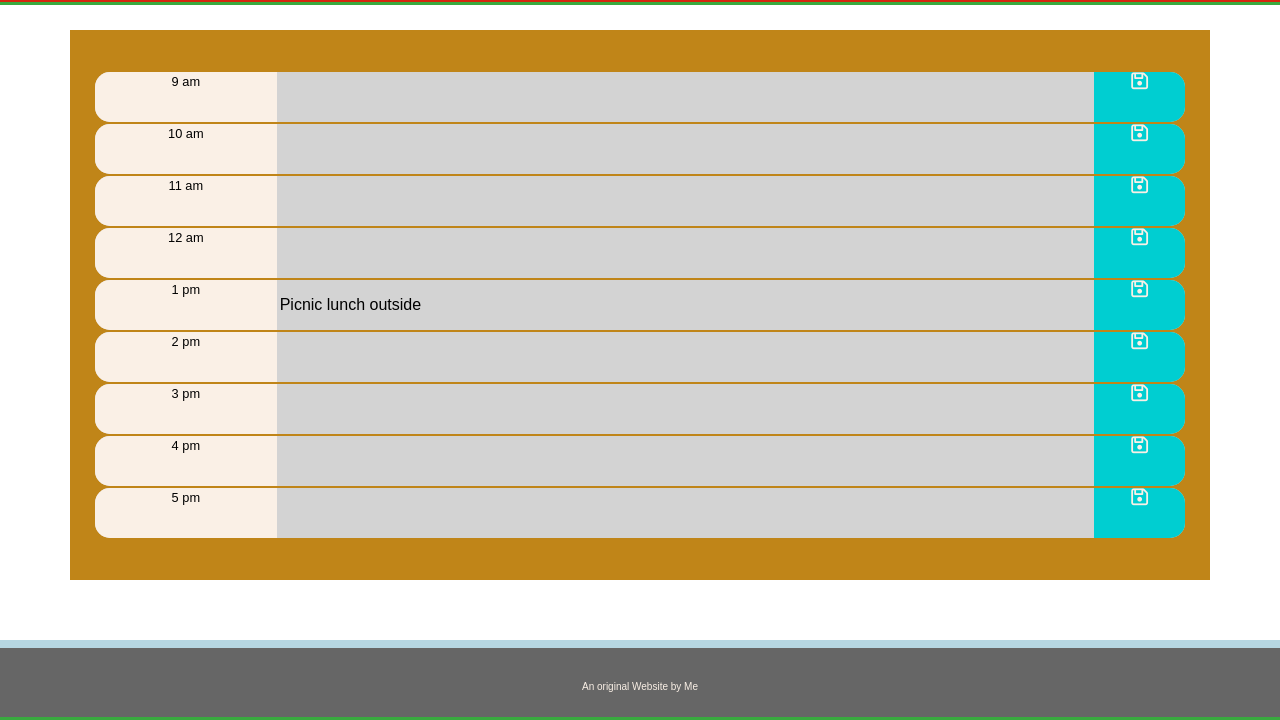
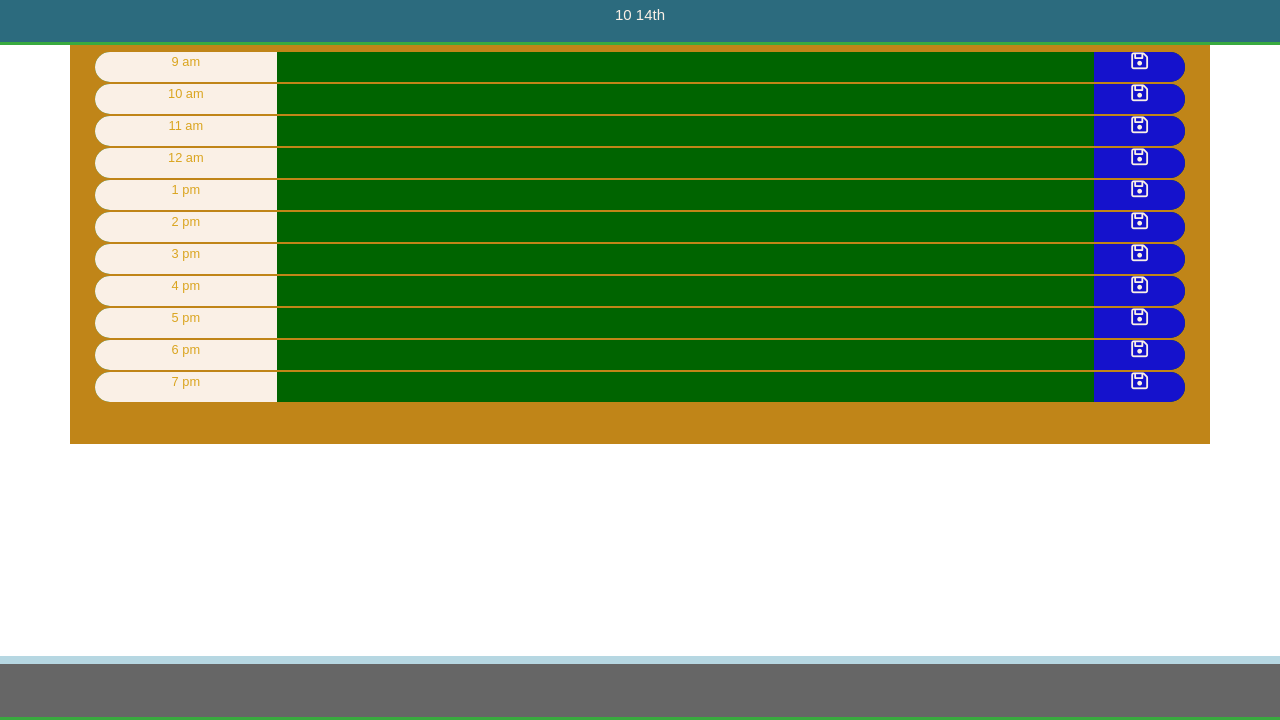
Before and after one commit to asravi/Workday-planner, a plain HTML site: page index.html in a window 1280 px wide. Shown: the part 80-800 px from the top of the page. Drawn offline with nearby package versions, Linux system fonts and the light colour scheme.

Commit message:
made changes to the planner

```diff
--- a/index.html
+++ b/index.html
@@ -21,14 +21,13 @@
     </nav>
       <form id='formPlanner'>
     <div class="container" id="plannerContainer">
-        <!-- <ul id="planner"> </ul> -->
-        <!-- <div id="plannerContainer"> </div> -->
+
     </div>
       </form>
 
   <!-- Start Footer -->
     <nav class="navbar fixed-bottom footer">
-        <div class="footer-text">An original Website by Me</div>
+
     </nav>
 
     <script src="https://cdnjs.cloudflare.com/ajax/libs/jquery/3.2.1/jquery.min.js"></script>
--- a/script.js
+++ b/script.js
@@ -4,15 +4,15 @@ $(document).ready(function() {
   const test = false;
 
   // get times from moment
-  const now = moment().format('MM Do YYYY');
+  const now = moment().format('MM Do ');
 
   // commented out for test in non-standard hours
-  let nowHour24 = moment().format('H');
+  let currentHour24 = moment().format('H');
   let nowHour12 = moment().format('h');
 
   // set times for tesitng after hours
   if (test) {
-    nowHour24 = 13;
+    currentHour24 = 13;
     nowHour12 = 1;
   }
 
@@ -21,7 +21,7 @@ $(document).ready(function() {
 
   // using font awesome icon https://fontawesome.com/license
   // change description here - none
-  const saveIcon = "./images/save-regular.svg";
+  // const saveIcon = "./images/save-regular.svg";
 
   // Get stored todos from localStorage
   // Parsing the JSON string to an object
@@ -30,14 +30,14 @@ $(document).ready(function() {
   if (test) { console.log(storedPlans); }
 
   // If plans were retrieved from localStorage, update the plan array to it
-  if (storedPlans !== null) {
-    planTextArr = storedPlans;
-  } else {
+   if (storedPlans !== null) {
+     planTextArr = storedPlans;
+   } else {
     // this should only occur on first time the app is loaded in the browser
     // helpfully remind user that lunch is important
-    planTextArr = new Array(9);
-    planTextArr[4] = "Picnic lunch outside";
-  }
+     planTextArr = new Array(9);
+
+   }
 
   if (test) { console.log("full array of plned text",planTextArr); }
 
@@ -50,7 +50,7 @@ $(document).ready(function() {
 
 
   // build calendar by row for fix set of hours
-  for (let hour = 9; hour <= 17; hour++) {
+  for (let hour = 9; hour <= 19; hour++) {
     // index for array use offset from hour
     let index = hour - 9;
 
@@ -133,18 +133,18 @@ $(document).ready(function() {
   // function to update row color
   function updateRowColor ($hourRow,hour) {
 
-    if (test) { console.log("rowColor ",nowHour24, hour); }
+    if (test) { console.log("rowColor ",currentHour24, hour); }
 
-    if ( hour < nowHour24) {
+    if ( hour < currentHour24) {
       // $hourRow.css('')
       if (test) { console.log("lessThan"); }
-      $hourRow.css("background-color","lightgrey")
-    } else if ( hour > nowHour24) {
+      $hourRow.css("background-color","darkgreen")
+    } else if ( hour > currentHour24) {
       if (test) { console.log("greaterthan"); }
-      $hourRow.css("background-color","lightgreen")
+      $hourRow.css("background-color","lightblue")
     } else {
-      if (test) { console.log("eqaul"); }
-      $hourRow.css("background-color","tomato")
+      if (test) { console.log("equal"); }
+      $hourRow.css("background-color","yellow")
     }
   };
 
--- a/style.css
+++ b/style.css
@@ -1,20 +1,20 @@
 body {
   /* image for background */
-  background-image: url('./images/low_contrast_linen.png');
+  /* background-image: url('./images/low_contrast_linen.png'); */
 
   /* font parameters */
   font-family: Arial, Helvetica, sans-serif;
   font-size: .8em;
 
   /* added padding to prevent navbar overlap. (100 based on browser inpector of size) */
-  padding-top: 90px;
+  padding-top: 70px;
   vertical-align: middle;
 }
 
 
 /*  need to make box fit space */
 input {
-  background: transparent;
+  background: local;
   border: none;
 
   /* so cursor appears */
@@ -24,11 +24,11 @@ input {
 
 .navbar {
   /* background-color: #73919b;   */
-  background-color: #d6250e;
+  background-color: #2c6b7e;
   color: #b6d7e2;
 
   /* pulls everything down to push up against bottom border */
-  padding-bottom: 0;
+
 
   /* creates solid line for the bottom border  */
   border-bottom: solid;
@@ -38,8 +38,8 @@ input {
 }
 
 #navbar-title {
-  padding: 0px;
-  font-size: 30px;
+  padding: 10px;
+  font-size: 40px;
   color: linen!important; /* TODO can we do this without the !important */
   text-align: center;
 }
@@ -68,7 +68,7 @@ input {
 }
 
 .plannerRow {
-  height: 50px;
+  height: 30px;
   margin-top: 2px;
   margin-bottom: 2px;
   font-size: 1em;
@@ -79,7 +79,7 @@ input {
 /* style container with time in it */
 .timeBox {
   background-color: linen;
-  color: black;
+  color: goldenrod;
   height:100%;
   width: 100%;
   text-align: center;
@@ -97,7 +97,7 @@ input {
 }
 
 .saveIcon {
-  background-color: darkturquoise;
+  background-color: rgb(21, 18, 204);
   color: linen;
   border-radius: 0px 15px 15px 0px;
   /* float: right; */
@@ -110,9 +110,7 @@ input {
 .footer {
   /* set text properties */
   background-color: #666;
-
-  /* sets height of footer*/
-  height: 10%;
+  height: 8%;
 
   /* sets properties for footer border*/
   border-top: solid;
@@ -139,7 +137,7 @@ input {
   .plannerRow {
     height: 100%;
     border-radius: 10;
-    margin: 10px;
+    margin: 20px;
   }
 
   .saveIcon { border-radius: 0 0 15px 15px; }
```
